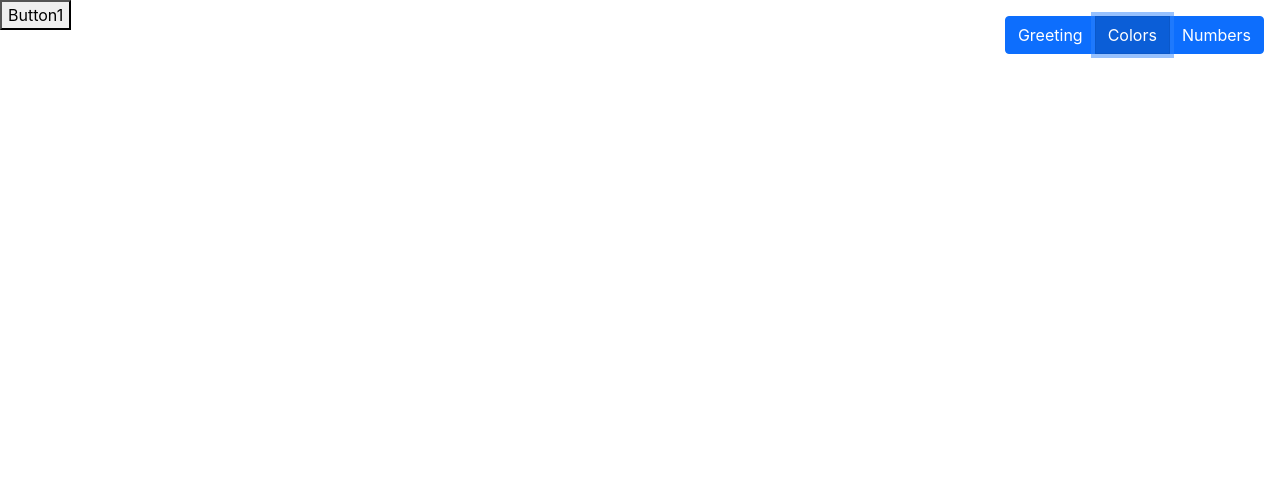
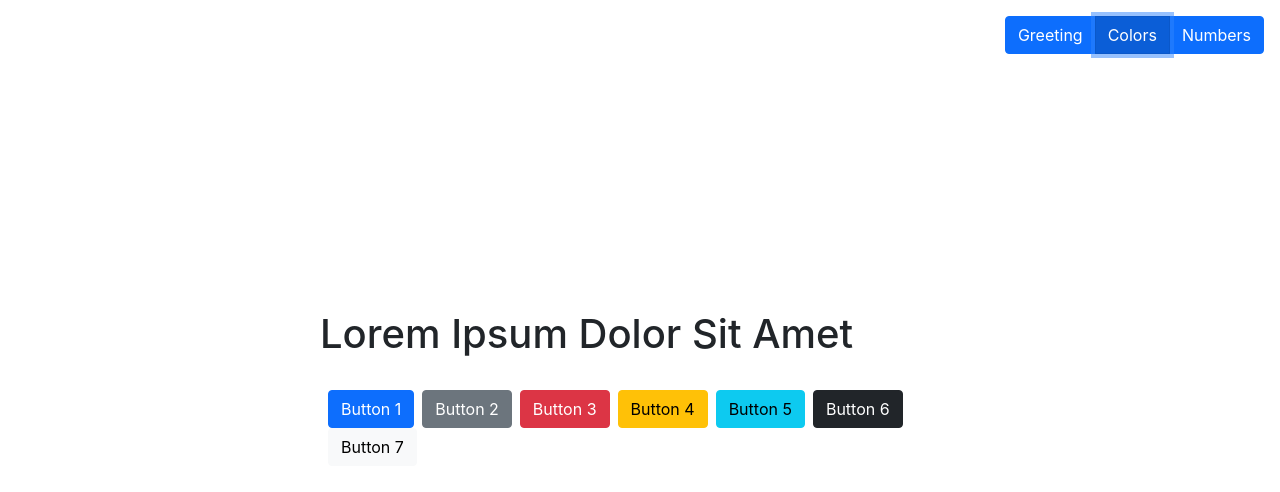
Before and after one commit to shalvaX/react-first, a React (Create React App) app: page / in a window 1280 px wide. Both pictures are taken after a click on the input "Colors". Shown: the top 492 px of the page. Built offline with nearby package versions, Linux system fonts and the light colour scheme.

Commit message:
colors-done

```diff
--- a/package.json
+++ b/package.json
@@ -10,6 +10,7 @@
     "react": "^17.0.1",
     "react-dom": "^17.0.1",
     "react-scripts": "4.0.3",
+    "react-string-format": "^0.1.0",
     "web-vitals": "^1.1.1"
   },
   "scripts": {
--- a/src/components/Colors.jsx
+++ b/src/components/Colors.jsx
@@ -1,11 +1,52 @@
+import React, { Component } from 'react';
+import { format } from 'react-string-format';
+
+class Colors extends Component {
+    constructor() {
+        super();
+        this.getColor = this.getColor.bind(this);
+    }
+
+    state = {
+        color: 'bg- position-relative start-50 translate-middle mb-2 text-'
+        //color: 'bg-X position-relative start-50 translate-middle mb-2 text-Y'
+    }
+    colorController () {
+        let {color} = this.state;
+        return color;
+    }
+
+    async getColor (event)  {
+        let length = event.target.className.length;
+        const cutedColor = event.target.className.slice(13,length);
+        /*
+        if (cutedColor === "warning") {
+            await this.setState({color: this.state.color.replace("X","dark").replace("Y",cutedColor)})
+        }
+       else {
+            await this.setState({color: this.state.color.replace("X","light").replace("Y",cutedColor)})
+        }
+         */
+        await this.setState({color: this.state.color.slice(0,58) + cutedColor});
+
+        console.log(this.state.color)
 
 
-function App() {
-    return (
-        <div>
-            <button>Button1</button>
-        </div>
-    );
+    }
+
+    render(){
+        return(
+            <div className="position-absolute top-50 start-50 translate-middle">
+                <h1 className={this.colorController()} > Lorem Ipsum Dolor Sit Amet </h1>
+                <button type="button" className="btn ms-2 btn-primary" onClick={this.getColor} >Button 1</button>
+                <button type="button" className="btn ms-2 btn-secondary" onClick={this.getColor} >Button 2</button>
+                <button type="button" className="btn ms-2 btn-danger" onClick={this.getColor} >Button 3</button>
+                <button type="button" className="btn ms-2 btn-warning" onClick={this.getColor} >Button 4</button>
+                <button type="button" className="btn ms-2 btn-info" onClick={this.getColor} >Button 5</button>
+                <button type="button" className="btn ms-2 btn-dark" onClick={this.getColor} >Button 6</button>
+                <button type="button" className="btn ms-2 btn-light" onClick={this.getColor} >Button 7</button>
+            </div>
+        )
+    }
 }
-
-export default App;
+export default Colors;
--- a/src/components/Numbers.jsx
+++ b/src/components/Numbers.jsx
@@ -31,12 +31,9 @@ class Numbers extends Component  {
     async controlNumber (event) {
         await this.setState({value: event.target.textContent});
         console.log(this.state.value)
-        if (this.state.value === "+1") this.setState({number: this.state.number + 1 })
-        else if (this.state.value === "+5") this.setState({number: this.state.number + 5})
-        else if (this.state.value === "+100") this.setState({number: this.state.number + 100 })
-        else if (this.state.value === "-1") this.setState({number: this.state.number - 1 })
-        else if (this.state.value === "-5") this.setState({number: this.state.number - 5 })
-        else if (this.state.value === "-100") this.setState({number: this.state.number - 100 })
+
+        if (this.state.value[0] === "+") this.setState({number:this.state.number + parseInt(this.state.value.slice(1))})
+        else this.setState({number:this.state.number - parseInt(this.state.value.slice(1))})
     }
     render(){
         return(
```
Also changed, not shown: 1 other file (tests, documents, lock files or other folders).
